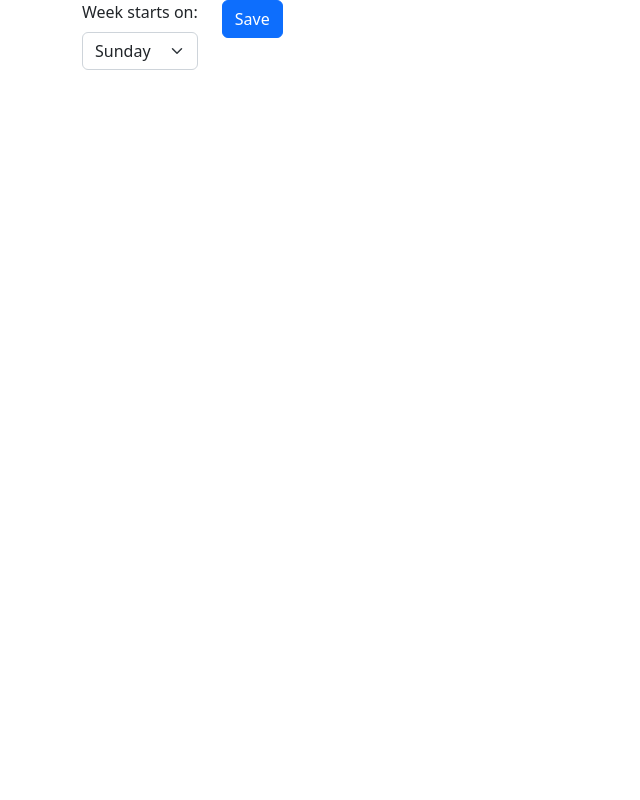
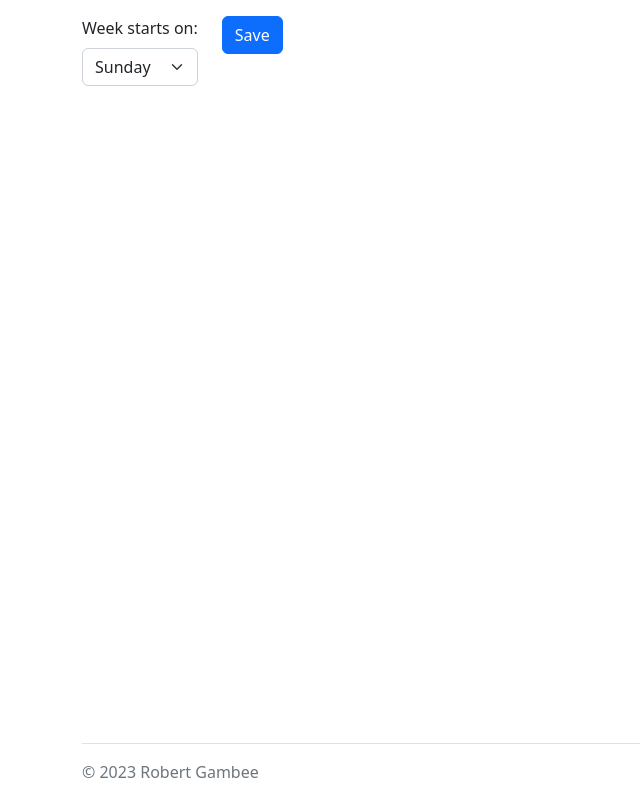
Before and after one commit to rgambee/chronicle, a Django app: page /preferences/ in a window 1280 px wide. Shown: the whole page, without its empty margins (0-640 px from the left). Run offline with Django 4.2, Linux system fonts and the light colour scheme; some libraries are stand-ins or nearby versions.

Commit message:
Add simple footer to bottom of page

```diff
--- a/tracker/templates/tracker/base.html
+++ b/tracker/templates/tracker/base.html
@@ -56,8 +56,16 @@
       {% endif %}
     {% endblock %}
 
-    <div id="content" class="container-lg">
+    <div class="container-lg d-flex flex-column min-vh-100">
+      <div id="content" class="py-3 flex-grow-1">
         {% block content %}{% endblock %}
+      </div>
+
+      <div class="border-top pt-3">
+        <footer>
+          <p class="text-muted">&copy; 2023 Robert Gambee</p>
+        </footer>
+      </div>
     </div>
 
     <script
```
